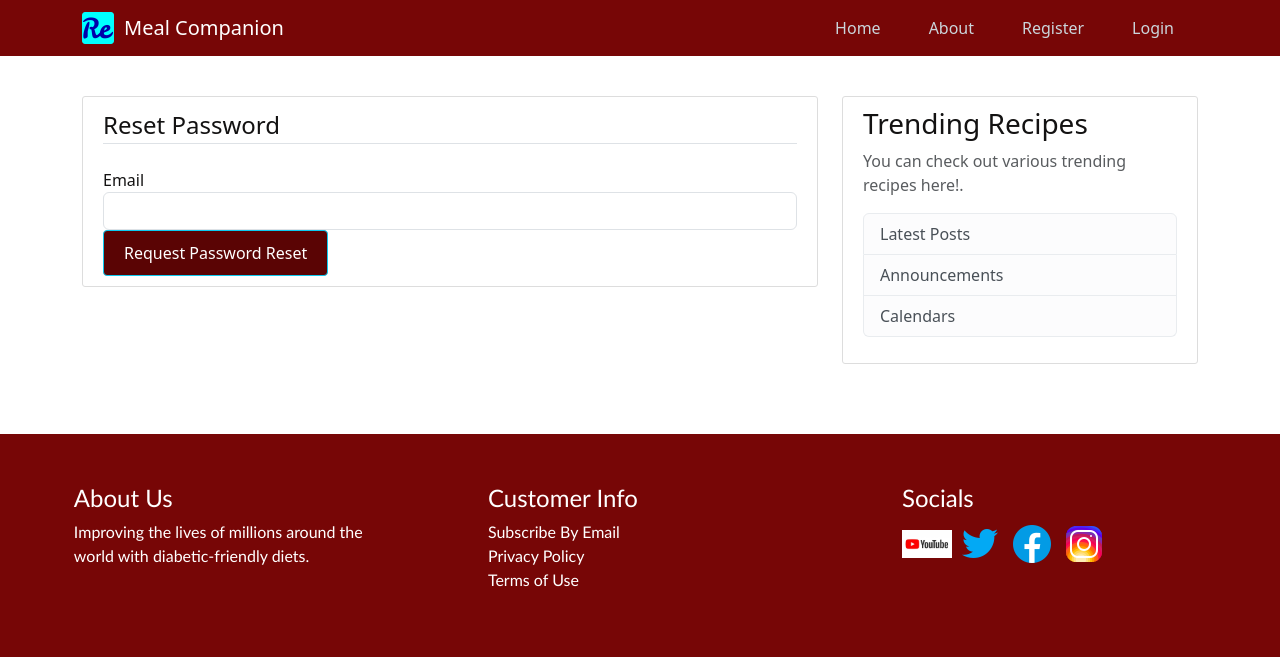
After one commit to GodswillAikpitanyi/Recipe_App, a Flask app: page /reset_password in a window 1280 px wide. The commit adds this page. Shown: the top 657 px of the page. Run offline with Flask 3, Linux system fonts and the light colour scheme; some libraries are stand-ins or nearby versions.

Commit message:
reset email and password functionality

```diff
--- a/recipeapp/forms.py
+++ b/recipeapp/forms.py
@@ -67,3 +67,20 @@ class RecipeCreationForm(FlaskForm):
     avatar = FileField('Upload Meal Photo', validators=[FileAllowed(['jpg', 'jpeg', 'png'])])
 
     submit = SubmitField('Create')
+
+
+
+class RequestResetForm(FlaskForm):
+    email = StringField('Email', validators=[DataRequired(), Email()])
+    submit =SubmitField('Request Password Reset')
+
+    def validate_email(self, email):
+        user = User.query.filter_by(email=email.data).first()
+        if user is None:
+            raise ValidationError('No account with this email, kindly register first.')
+
+class ResetPasswordForm(FlaskForm):
+    password = PasswordField('Password', validators=[DataRequired(), Length(min=8)])
+    confirm_password = PasswordField('Confirm Password', validators=[DataRequired(), EqualTo('password')])
+
+    submit =SubmitField('Reset Password')
--- a/recipeapp/routes.py
+++ b/recipeapp/routes.py
@@ -3,10 +3,11 @@ import os
 import secrets
 from PIL import Image
 from flask import render_template, url_for, flash, redirect, request, abort
-from recipeapp import app, db, bcrypt
-from recipeapp.forms import RegistrationForm, LoginForm, UpdateAccountForm, RecipeCreationForm
+from recipeapp import app, db, bcrypt, mail
+from recipeapp.forms import RegistrationForm, LoginForm, UpdateAccountForm, RecipeCreationForm, RequestResetForm, ResetPasswordForm
 from recipeapp.models import User, Recipe, Category, Ingredient, RecipeIngredient, RecipeCategory, Favorite
 from flask_login import login_user, current_user, logout_user, login_required
+from flask_mail import Message
 
 
 
@@ -201,3 +202,47 @@ def user_recipe(username):
         .order_by(Recipe.created_at.desc())\
         .paginate(page=page, per_page=5)
     return render_template ('user_recipe.html', recipes=recipes, user=user)
+
+
+def send_reset_email(user):
+    token = user.get_reset_token()
+    msg = Message('Password Reset Request',
+                    sender='noreply@demo.com',
+                    recipients=[user.email])
+    msg.body = f'''To reset your password, visit the following link:
+{url_for('reset_token', token=token, _external=True)}
+
+If you did not make this request, simply ignore this email and no chnages will be made
+'''
+    mail.send(msg)
+
+
+@app.route("/reset_password", methods=['GET', 'POST'])
+def reset_request():
+    if current_user.is_authenticated:
+        return redirect(url_for('home'))
+    form = RequestResetForm()
+    if form.validate_on_submit():
+        user = User.query.filter_by(email=form.email.data).first()
+        send_reset_email(user)
+        flash('An email has been sent with instructions to reset your password.', 'info')
+        return redirect(url_for('login'))
+    return render_template('reset_request.html', title='Reset Password', form=form)
+
+
+@app.route("/reset_password/<token>", methods=['GET', 'POST'])
+def reset_token(token):
+    if current_user.is_authenticated:
+        return redirect(url_for('home'))
+    user = User.verify_reset_token(token)
+    if user is None:
+        flash('That is an invalid or expired token', 'warning')
+        return redirect(url_for('reset_request'))
+    form = ResetPasswordForm()
+    if form.validate_on_submit():
+        hashed_password = bcrypt.generate_password_hash(form.password.data).decode('utf-8')
+        user.password = hashed_password
+        db.session.commit()
+        flash(f'Your password has been updated! You are now able to log in', 'success')
+        return redirect(url_for('login'))
+    return render_template('reset_token.html', title='Reset Password', form=form)
--- a/recipeapp/templates/login.html
+++ b/recipeapp/templates/login.html
@@ -50,7 +50,7 @@
 
       <!-- forgot password check -->
       <small class="text-muted ml-2">
-        <a href="#">Forgot Password?</a>
+        <a href="{{ url_for('reset_request') }}">Forgot Password?</a>
       </small>
     </form>
   </div>
--- /dev/null
+++ b/recipeapp/templates/reset_request.html
@@ -0,0 +1,31 @@
+{% extends "layout.html" %}
+{% block content %}
+  <div class="content-section">
+    <form method="POST" action="">
+      {{ form.hidden_tag() }}
+      <fieldset class="form-group">
+        <legend class="border-bottom mb-4">Reset Password</legend>
+
+        <!-- Email form section-->
+        <div class="form-group">
+          {{ form.email.label(class="form-control-label") }}
+          {% if form.email.errors %}
+            {{ form.email(class="form-control form-control-label-lg is-invalid") }}
+            <div class="invalid-feedback">
+              {% for error in form.email.errors %}
+                <span>{{ error }}</span>
+              {% endfor %}
+            </div>
+          {% else %}
+            {{ form.email(class="form-control form-control-label-lg") }}
+          {% endif %}
+        </div>
+      </fieldset>
+
+      <!-- submit button for the forms -->
+      <div class="form-group">
+        {{ form.submit(class="btn btn-outline-info")}}
+      </div>
+    </form>
+  </div>
+{% endblock content %}
```
Also changed, not shown: recipeapp/__init__.py (+9 -0 lines), recipeapp/models.py (+15 -1 lines), recipeapp/templates/reset_token.html (added, +45 -0 lines).
